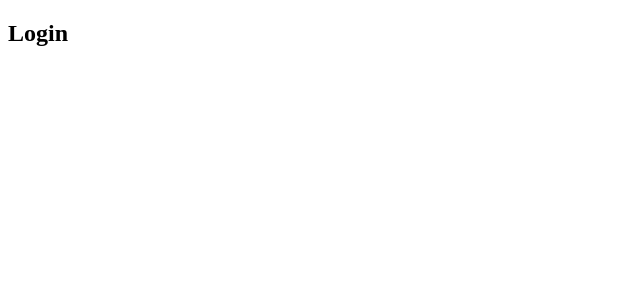
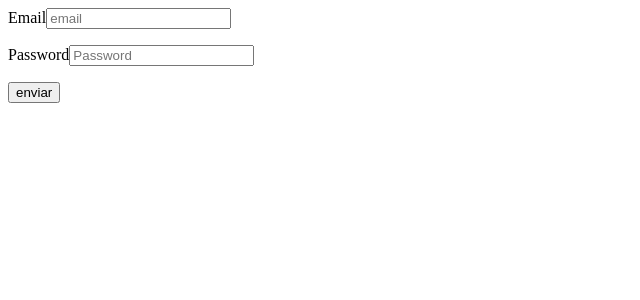
Before and after one commit to SoundSpaceKenzie/SoundSpace, a React (Vite) app: page / in a window 1280 px wide. Shown: the top 300 px of the page, without its empty margins (0-640 px from the left). Built offline with nearby package versions, Linux system fonts and the light colour scheme.

Commit message:
feat: add login form

```diff
--- a/package.json
+++ b/package.json
@@ -10,10 +10,13 @@
     "preview": "vite preview"
   },
   "dependencies": {
+    "@hookform/resolvers": "^3.1.0",
     "axios": "^1.4.0",
     "react": "^18.2.0",
     "react-dom": "^18.2.0",
-    "react-router-dom": "^6.11.0"
+    "react-hook-form": "^7.43.9",
+    "react-router-dom": "^6.11.0",
+    "zod": "^3.21.4"
   },
   "devDependencies": {
     "@types/react": "^18.0.28",
--- a/src/Routes.tsx
+++ b/src/Routes.tsx
@@ -1,8 +1,9 @@
 import { Routes, Route } from 'react-router-dom';
+import Login from './pages/Login/Login';
 
 const Rout = () => (
   <Routes>
-    <Route path='/' element={<h2>Login</h2>} />
+    <Route path='/' element={<Login />} />
     <Route path='/register' element={<h2>Register</h2>} />
     <Route path='/dashboard' element={<h2>Dashboard</h2>} />
   </Routes>
--- /dev/null
+++ b/src/pages/Login/Login.tsx
@@ -0,0 +1,40 @@
+import { useForm } from 'react-hook-form';
+import { UserContext } from '../../providers/User/UserContext';
+import { useContext } from 'react';
+import { zodResolver } from '@hookform/resolvers/zod';
+import { LoginSchema, TLoginValues } from '../../schemas/UserSchema';
+
+const Login = () => {
+  const {
+    register,
+    handleSubmit,
+    formState: { errors },
+  } = useForm<TLoginValues>({
+    resolver: zodResolver(LoginSchema),
+  });
+  const { UserLogin } = useContext(UserContext);
+
+  const submit = (data: TLoginValues) => {
+    UserLogin(data);
+  };
+
+  return (
+    <>
+      <form onSubmit={handleSubmit(submit)}>
+        <label htmlFor='email'>Email</label>
+        <input type='text' placeholder='email' {...register('email')} />
+        <p>{errors.email?.message}</p>
+        <label htmlFor='password'>Password</label>
+        <input
+          type='password'
+          placeholder='Password'
+          {...register('password')}
+        />
+        <p>{errors.password?.message}</p>
+        <button type='submit'>enviar</button>
+      </form>
+    </>
+  );
+};
+
+export default Login;
--- a/src/providers/User/UserContext.tsx
+++ b/src/providers/User/UserContext.tsx
@@ -1,23 +1,33 @@
 import { createContext, useState } from 'react';
-import axios from 'axios';
-import { IUser, IUserContextProps } from './@types';
+import {
+  IUser,
+  IUserContext,
+  IUserContextProps,
+  IDataLoginRequest,
+} from './@types';
+import Api from '../../services/Api';
+import { TLoginValues } from '../../schemas/UserSchema';
 
-export const UserContext = createContext({});
+export const UserContext = createContext({} as IUserContext);
 
 export const UserProvider = ({ children }: IUserContextProps) => {
-  const [User, setUser] = useState<IUser>();
-  const [token, setToken] = useState<string>('');
+  const [User, setUser] = useState<IUser>(Object);
 
-  const UserLogin = async (data: object) => {
-    const GetUser = axios
-      .post('https://soundspaceapi.onrender.com/login', data)
-      .then((response) => {
-        console.log(response);
-      });
+  const UserLogin = async (dataForm: TLoginValues) => {
+    try {
+      const { data }: IDataLoginRequest = await Api.post(
+        'https://soundspaceapi.onrender.com/login',
+        dataForm
+      );
+      setUser(data.user);
+      localStorage.setItem('@SoundSpace:Token', data.accessToken);
+    } catch (error) {
+      console.log(error);
+    }
   };
 
   return (
-    <UserContext.Provider value={{ setUser, UserLogin }}>
+    <UserContext.Provider value={{ UserLogin, User }}>
       {children}
     </UserContext.Provider>
   );
--- /dev/null
+++ b/src/schemas/UserSchema.ts
@@ -0,0 +1,11 @@
+import { z } from 'zod';
+
+export const LoginSchema = z.object({
+  email: z
+    .string()
+    .nonempty('O email é obrigatório')
+    .email('O email é obrigatório'),
+  password: z.string().nonempty('A senha é obrigatória'),
+});
+
+export type TLoginValues = z.infer<typeof LoginSchema>;
--- /dev/null
+++ b/src/services/Api.ts
@@ -0,0 +1,8 @@
+import axios from 'axios';
+
+const Api = axios.create({
+  baseURL: 'https://soundspaceapi.onrender.com/login',
+  timeout: 3000,
+});
+
+export default Api;
```
Also changed, not shown: src/providers/User/@types.ts (+14 -0 lines), 1 other file (tests, documents, lock files or other folders).
